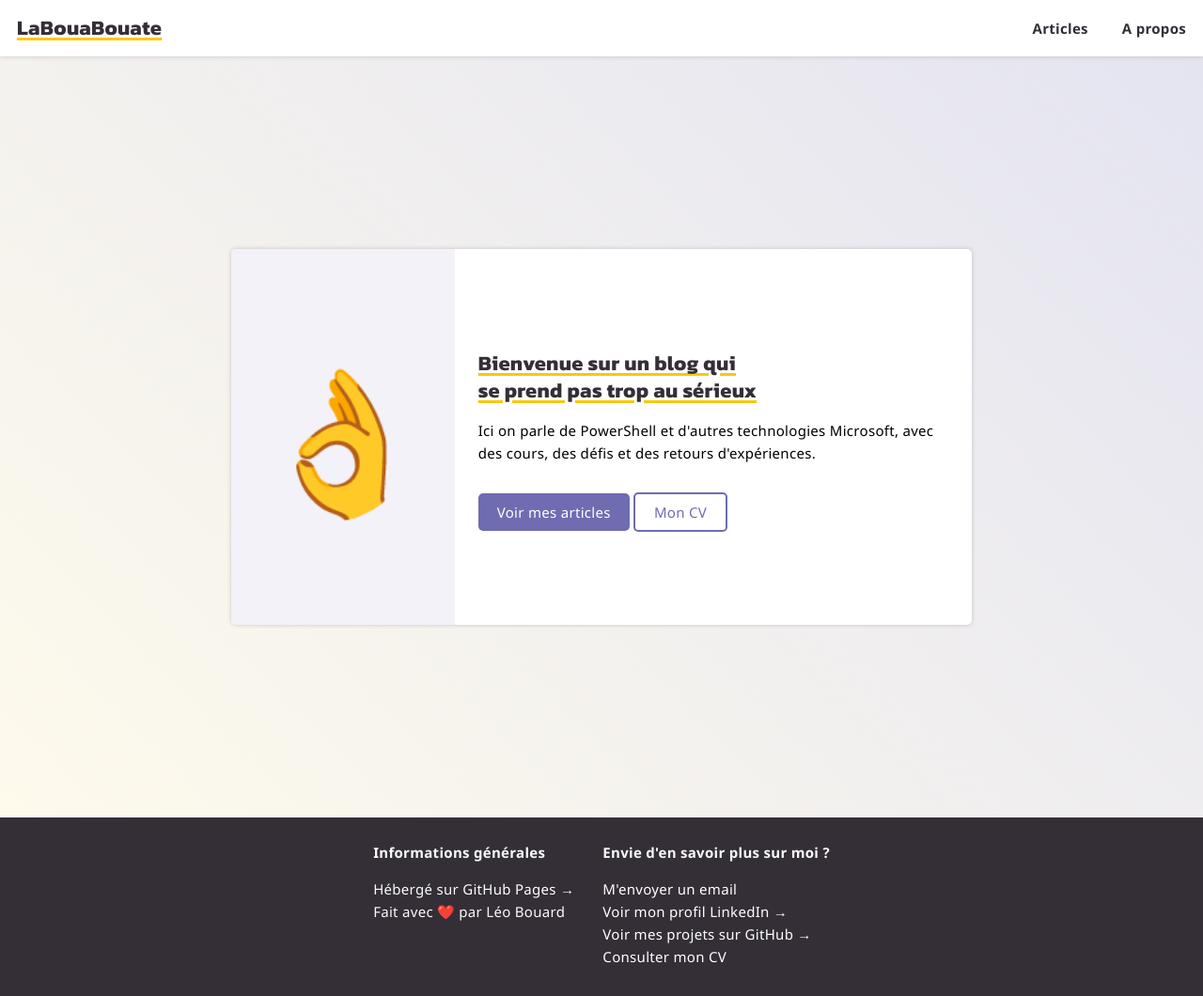
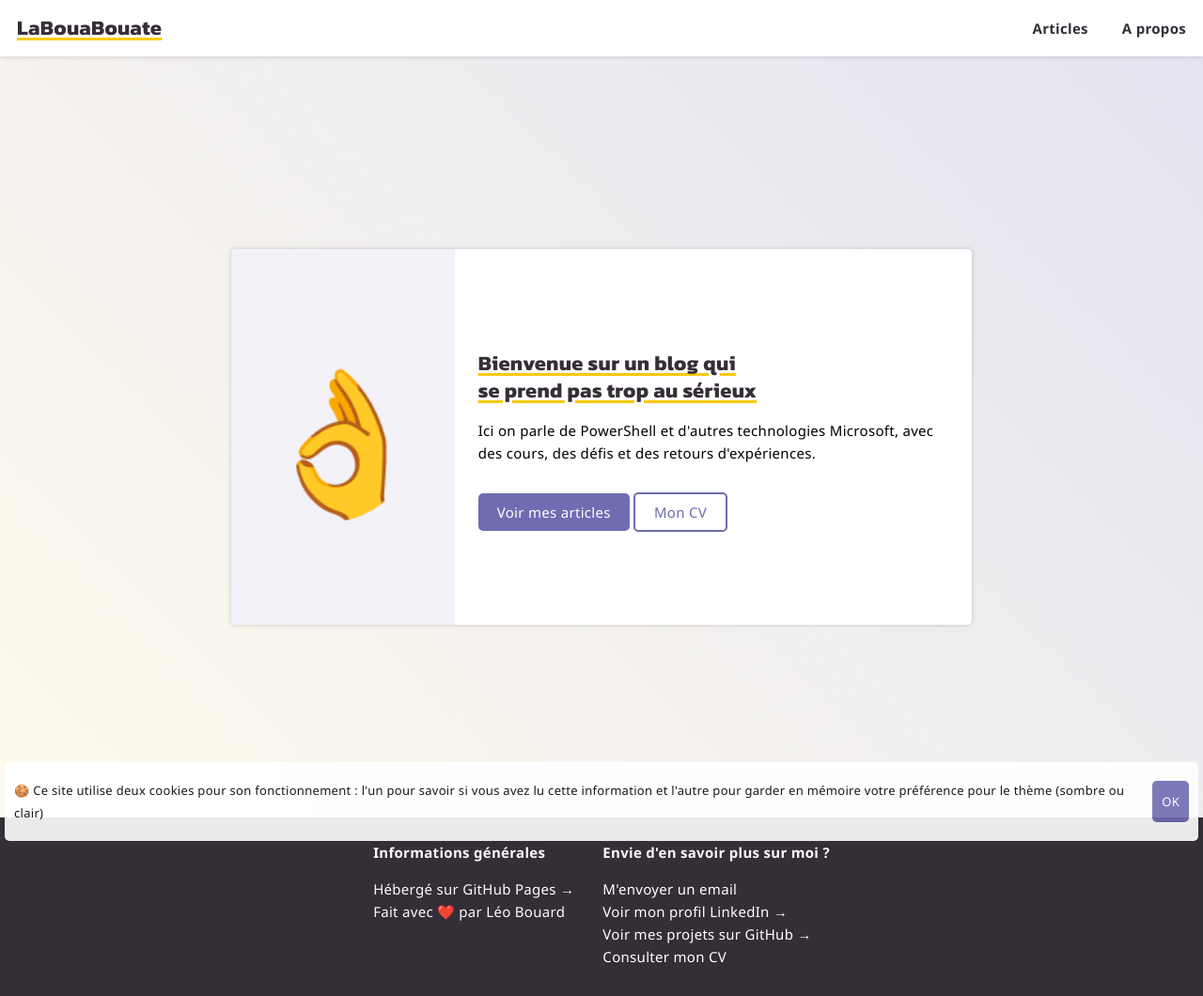
Before and after one commit to leobouard/leobouard.github.io, a Jekyll site: the page built from index.md, in a window 1280 px wide. Shown: the whole page at 94% size. Built offline with Jekyll 4.4.1, drawn with Linux system fonts in a browser that asks for light colours; some web fonts are replaced; our own code applies the rules of GitHub Pages for plain Markdown files.

Commit message:
Ajout cookieInfo

```diff
--- a/_layouts/default.html
+++ b/_layouts/default.html
@@ -36,6 +36,10 @@
     {% endif %}
     <main {% if page.title == "Accueil" %} style="background: linear-gradient(45deg, #FEFAEC, #E4E4F1);" {% endif %}>
       {{ content }}
+      <div class="cookieInfo">
+        <p>🍪 Ce site utilise deux cookies pour son fonctionnement : l'un pour savoir si vous avez lu cette information et l'autre pour garder en mémoire votre préférence pour le thème (sombre ou clair)</p>
+        <a href="">OK</a>
+      </div>
     </main>
     <footer>
       <div>
--- a/assets/css/style.scss
+++ b/assets/css/style.scss
@@ -183,6 +183,27 @@ main {
     }
 }
 
+div.cookieInfo {
+    position: fixed;
+    bottom: 0;
+    background: #fff;
+    margin: 5px;
+    padding: 5px 10px;
+    border-radius: 5px;
+    font-size: 13px;
+    display: flex;
+    align-items: center;
+    filter: opacity(0.90);
+}
+
+div.cookieInfo > a {
+    background: #6f6cb1;
+    color: #fff;
+    padding: 10px;
+    border-radius: 5px;
+    margin-left: 15px;
+}
+
 footer {
     margin-top: -50px;
     padding: 60px 0px 0px;
--- a/index.md
+++ b/index.md
@@ -16,5 +16,3 @@ description: "Blog technique sur PowerShell et les technologies Microsoft pour l
         <a class="a_hero_button_2" href="/cv">Mon CV</a>
     </div>
 </div>
-
-<span>{{page.id}}</span>
```
